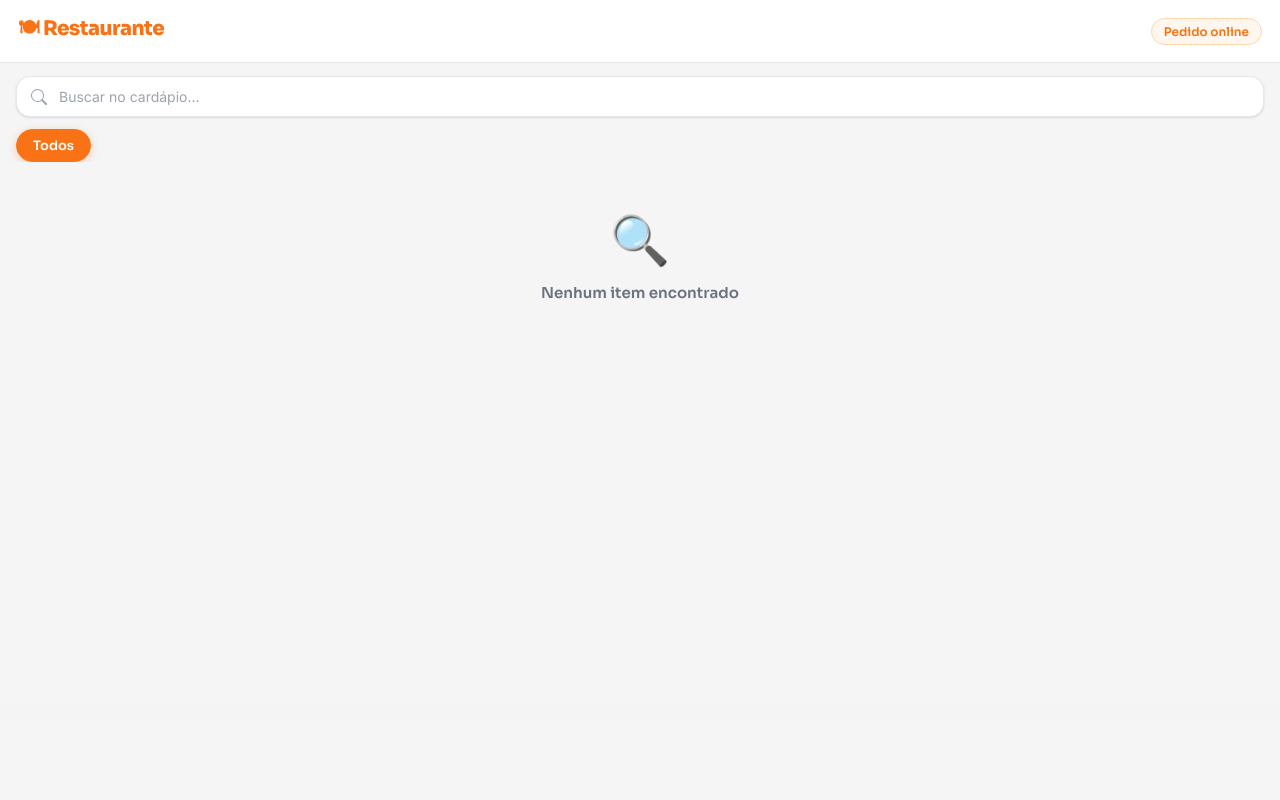
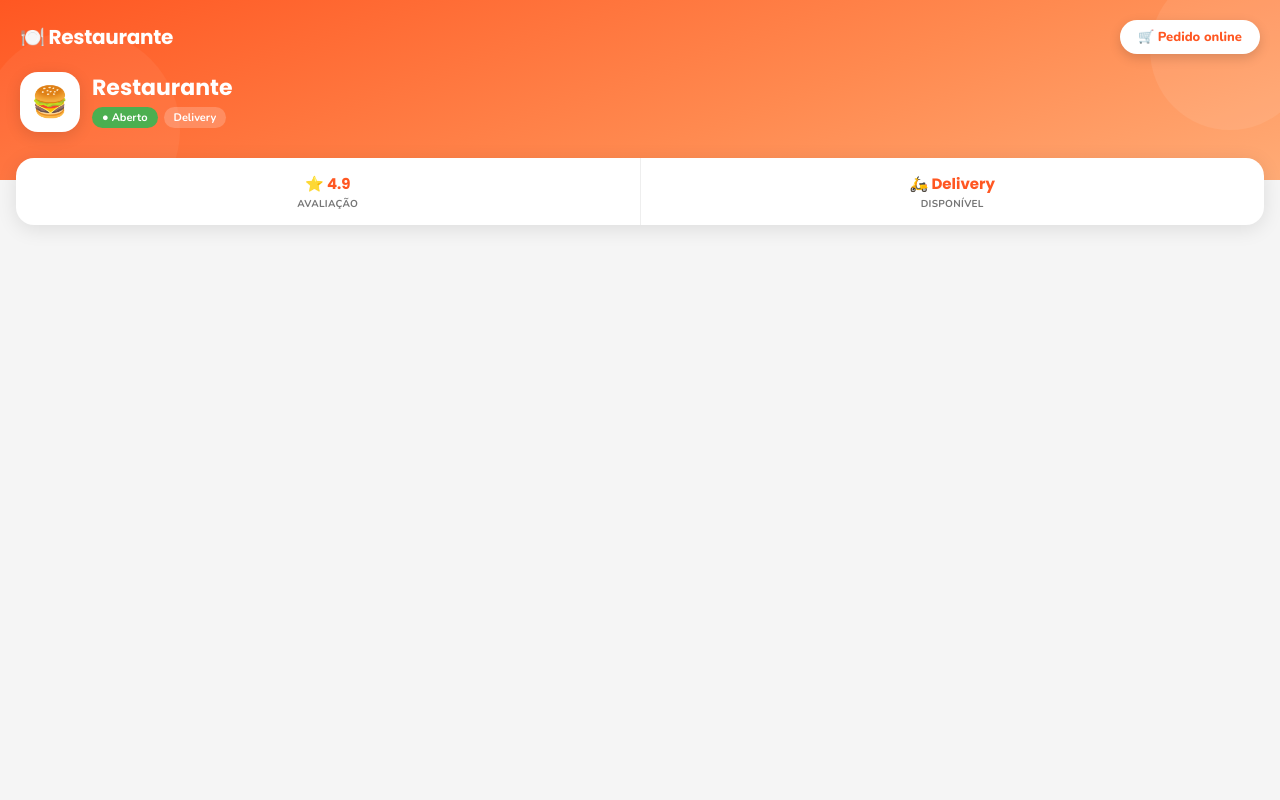
Before and after one commit to friamericardo-ux/Sistema-Restaurante, a Flask app: page /cardapio in a window 1280 px wide. Run offline with Flask 3, Linux system fonts and the light colour scheme; data comes from the database, SQL or seed files in the repository; data that the repository does not hold is empty; parts of the project's set-up code (start-up, migrations or seed data) failed here and were passed over; some libraries are stand-ins or nearby versions.

Commit message:
redesign cardapio estilo ifood

```diff
--- a/static/css/cardapio.css
+++ b/static/css/cardapio.css
@@ -1,66 +1,122 @@
+@import url('https://fonts.googleapis.com/css2?family=Nunito:wght@400;600;700;800;900&family=Poppins:wght@500;600;700;800&display=swap');
+
 :root {
-  --laranja: #F97316;
-  --laranja-d: #EA580C;
-  --laranja-bg: #FFF7ED;
-  --laranja-borda: #FED7AA;
+  --laranja: #FF5722;
+  --laranja-d: #E64A19;
+  --laranja-bg: #FFF3E0;
+  --laranja-borda: #FFCCBC;
   --bg: #F5F5F5;
   --card: #FFFFFF;
-  --texto: #1A1A1A;
-  --sub: #6B7280;
-  --borda: #E5E7EB;
-  --verde: #16A34A;
-  --verde-bg: #F0FDF4;
-  --sombra: 0 1px 3px rgba(0,0,0,.08), 0 1px 2px rgba(0,0,0,.04);
-  --sombra-md: 0 4px 12px rgba(0,0,0,.10);
+  --texto: #212121;
+  --sub: #757575;
+  --borda: #EEEEEE;
+  --verde: #4CAF50;
+  --verde-bg: #F1F8E9;
+  --sombra: 0 2px 12px rgba(0,0,0,.06);
+  --sombra-md: 0 4px 20px rgba(0,0,0,.10);
 }
 
 * { margin:0; padding:0; box-sizing:border-box; -webkit-tap-highlight-color:transparent }
-body { font-family:'Inter',sans-serif; background:var(--bg); color:var(--texto); min-height:100vh; overflow-x:hidden }
+body { font-family:'Nunito',sans-serif; background:var(--bg); color:var(--texto); min-height:100vh; overflow-x:hidden }
 
 .tela { display:none; min-height:100vh }
 .tela.ativa { display:block }
 #telaCardapio { padding-bottom:120px }
 
-/* ══ HEADER ══ */
+/* ══ HERO HEADER ══ */
 .header {
-  background:var(--card);
-  padding:14px 18px;
+  background: linear-gradient(160deg, #FF5722 0%, #FF8A50 60%, #FFAB76 100%);
+  padding: 20px 20px 48px;
+  position: relative;
+  overflow: hidden;
+  display: block;
+}
+.header::before {
+  content:'';
+  position:absolute;
+  top:-30px; right:-30px;
+  width:160px; height:160px;
+  background:rgba(255,255,255,0.08);
+  border-radius:50%;
+}
+.header::after {
+  content:'';
+  position:absolute;
+  bottom:-50px; left:-20px;
+  width:200px; height:200px;
+  background:rgba(255,255,255,0.05);
+  border-radius:50%;
+}
+
+.header-logo {
+  font-family:'Poppins',sans-serif;
+  font-weight:700;
+  font-size:20px;
+  color:#fff;
+  letter-spacing:-0.3px;
   display:flex;
   align-items:center;
-  justify-content:space-between;
-  position:sticky;
-  top:0;
-  z-index:100;
-  box-shadow:0 1px 0 var(--borda);
-}
-.header-logo {
-  font-family:'Sora',sans-serif;
-  font-weight:800;
-  font-size:20px;
-  color:var(--laranja);
-  letter-spacing:-.5px;
+  gap:8px;
 }
 .header-tag {
-  font-size:12px;
+  font-size:13px;
+  font-weight:800;
+  font-family:'Nunito',sans-serif;
+  background:#fff;
   color:var(--laranja);
-  background:var(--laranja-bg);
-  border:1px solid var(--laranja-borda);
-  padding:5px 12px;
-  border-radius:30px;
-  font-weight:600;
-  font-family:'Sora',sans-serif;
+  border:none;
+  padding:8px 18px;
+  border-radius:20px;
+  box-shadow:0 4px 12px rgba(0,0,0,0.15);
+  cursor:pointer;
+}
+
+/* ══ STATS ROW ══ */
+.stats-row {
+  display:flex;
+  background:#fff;
+  margin:-22px 16px 0;
+  border-radius:18px;
+  box-shadow:var(--sombra-md);
+  position:relative;
+  z-index:10;
+  overflow:hidden;
+}
+.stat {
+  flex:1;
+  text-align:center;
+  padding:14px 8px;
+  border-right:1px solid var(--borda);
+}
+.stat:last-child { border-right:none }
+.stat-value {
+  font-family:'Poppins',sans-serif;
+  font-size:15px;
+  font-weight:700;
+  color:var(--laranja);
+  display:block;
+}
+.stat-label {
+  font-size:10px;
+  color:var(--sub);
+  font-weight:700;
+  display:block;
+  margin-top:2px;
+  text-transform:uppercase;
+  letter-spacing:0.3px;
 }
 
 /* ══ BUSCA ══ */
-.busca { padding:14px 16px 0 }
+.busca { padding:20px 16px 0 }
 .busca input {
   width:100%;
   background:var(--card);
-  border:1.5px solid var(--borda);
+  border:2px solid transparent;
   border-radius:14px;
-  padding:11px 16px 11px 42px;
+  padding:12px 16px 12px 42px;
   font-size:14px;
-  font-family:'Inter',sans-serif;
+  font-family:'Nunito',sans-serif;
+  font-weight:600;
   outline:none;
   color:var(--texto);
   transition:border-color .2s;
@@ -69,12 +125,12 @@ body { font-family:'Inter',sans-serif; background:var(--bg); color:var(--texto);
   background-position:14px center;
   box-shadow:var(--sombra);
 }
-.busca input::placeholder { color:#9CA3AF }
+.busca input::placeholder { color:#BDBDBD; font-weight:600 }
 .busca input:focus { border-color:var(--laranja) }
 
 /* ══ CATEGORIAS ══ */
 .cats {
-  padding:12px 16px 0;
+  padding:16px 16px 0;
   overflow-x:auto;
   scrollbar-width:none;
   display:flex;
@@ -83,13 +139,13 @@ body { font-family:'Inter',sans-serif; background:var(--bg); color:var(--texto);
 .cats::-webkit-scrollbar { display:none }
 .cat-btn {
   flex-shrink:0;
-  padding:7px 16px;
-  border-radius:30px;
-  border:1.5px solid var(--borda);
+  padding:9px 18px;
+  border-radius:24px;
+  border:2px solid var(--borda);
   background:var(--card);
   font-size:13px;
-  font-weight:600;
-  font-family:'Sora',sans-serif;
+  font-weight:700;
+  font-family:'Nunito',sans-serif;
   color:var(--sub);
   cursor:pointer;
   transition:all .18s;
@@ -100,31 +156,31 @@ body { font-family:'Inter',sans-serif; background:var(--bg); color:var(--texto);
   background:var(--laranja);
   border-color:var(--laranja);
   color:#fff;
-  box-shadow:0 2px 8px rgba(249,115,22,.30);
+  box-shadow:0 4px 12px rgba(255,87,34,.30);
 }
 
 /* ══ SEÇÃO ══ */
-.secao { padding:20px 16px 0 }
+.secao { padding:24px 16px 0 }
 .secao-titulo {
-  font-family:'Sora',sans-serif;
-  font-size:17px;
-  font-weight:800;
+  font-family:'Poppins',sans-serif;
+  font-size:18px;
+  font-weight:700;
   color:var(--texto);
-  margin-bottom:12px;
+  margin-bottom:14px;
   display:flex;
   align-items:center;
   gap:8px;
 }
 
-/* ══ CARDS — LISTA ESTILO UBER EATS ══ */
+/* ══ CARDS ══ */
 .cards-grid {
   display:flex;
   flex-direction:column;
-  gap:10px;
+  gap:12px;
 }
 .card {
   background:var(--card);
-  border-radius:16px;
+  border-radius:18px;
   overflow:hidden;
   box-shadow:var(--sombra);
   cursor:pointer;
@@ -634,20 +694,28 @@ body { font-family:'Inter',sans-serif; background:var(--bg); color:var(--texto);
   transform:translateX(-50%) translateY(-16px);
   background:var(--verde);
   color:#fff;
-  padding:9px 20px;
+  padding:10px 22px;
   border-radius:30px;
-  font-family:'Sora',sans-serif;
+  font-family:'Nunito',sans-serif;
   font-size:13px;
-  font-weight:600;
+  font-weight:700;
   z-index:999;
   opacity:0;
   transition:opacity .2s, transform .2s;
   white-space:nowrap;
   pointer-events:none;
+  box-shadow:0 4px 16px rgba(76,175,80,.30);
 }
 .toast.show { opacity:1; transform:translateX(-50%) translateY(0) }
 
 /* ══ VAZIO ══ */
-.vazio { text-align:center; padding:48px 24px; color:var(--sub); font-family:'Sora',sans-serif }
-.vazio-emoji { font-size:48px; margin-bottom:12px }
+.vazio { text-align:center; padding:48px 24px; color:var(--sub); font-family:'Poppins',sans-serif }
+.vazio-emoji { font-size:52px; margin-bottom:14px }
 .vazio-txt { font-size:15px; font-weight:600 }
+
+/* ══ ANIMAÇÃO CARDS ══ */
+@keyframes slideUp {
+  from { opacity:0; transform:translateY(14px) }
+  to   { opacity:1; transform:translateY(0) }
+}
+.card { animation:slideUp 0.3s ease both }
--- a/templates/cardapio_cliente.html
+++ b/templates/cardapio_cliente.html
@@ -12,29 +12,34 @@
 <input type="hidden" id="restauranteId" value="{{ restaurante_id if restaurante_id is not none else 1 }}">
 
 <!-- ══ TELA CARDÁPIO ══ -->
-<div id="telaCardapio" class="tela ativa">
+<div class="header">
+  <!-- linha topo: logo + botão -->
+  <div style="display:flex;align-items:center;justify-content:space-between;margin-bottom:18px;position:relative;z-index:2;">
+    <div class="header-logo">🍽️ {{ restaurante_nome or 'Cardápio' }}</div>
+    <div class="header-tag">🛒 Pedido online</div>
+  </div>
+  <!-- info do restaurante -->
+  <div style="display:flex;align-items:center;gap:12px;position:relative;z-index:2;">
+    <div style="width:60px;height:60px;background:#fff;border-radius:18px;display:flex;align-items:center;justify-content:center;font-size:30px;box-shadow:0 4px 16px rgba(0,0,0,0.12);flex-shrink:0;">🍔</div>
+    <div>
+      <div style="font-family:'Poppins',sans-serif;font-size:22px;font-weight:700;color:#fff;line-height:1.1;">{{ restaurante_nome or 'Cardápio' }}</div>
+      <div style="display:flex;gap:6px;margin-top:6px;flex-wrap:wrap;">
+        <span style="background:#4CAF50;color:#fff;font-size:11px;font-weight:700;padding:3px 10px;border-radius:20px;">● Aberto</span>
+        <span style="background:rgba(255,255,255,0.2);color:#fff;font-size:11px;font-weight:700;padding:3px 10px;border-radius:20px;">Delivery</span>
+      </div>
+    </div>
+  </div>
+</div>
 
-  <div class="header">
-    <div class="header-logo">🍽 {{ restaurante_nome or 'Cardápio' }}</div>
-    <div class="header-tag" id="headerTag">Pedido online</div>
+
+<div class="stats-row">
+  <div class="stat">
+    <span class="stat-value">⭐ 4.9</span>
+    <span class="stat-label">Avaliação</span>
   </div>
-
-  <div class="busca"><input type="text" placeholder="Buscar no cardápio..." id="buscaInput"></div>
-  <div class="cats" id="catsWrap"></div>
-  <div id="conteudo"></div>
-
-  <!-- Footer fixo -->
-  <div class="footer">
-    <button class="footer-btn" id="footerBtn" onclick="irCarrinho()">
-      <div class="footer-esq">
-        <div class="footer-badge" id="fBadge">0</div>
-        <div class="footer-resumo">
-          <div id="fLinhas"></div>
-          <div class="footer-total-rodape" id="fTotalRodape"></div>
-        </div>
-      </div>
-      <div class="footer-dir">Avançar →</div>
-    </button>
+  <div class="stat">
+    <span class="stat-value">🛵 Delivery</span>
+    <span class="stat-label">Disponível</span>
   </div>
 </div>
 
```
Also changed, not shown: other parts of static/css/cardapio.css (+92 -88 lines).
